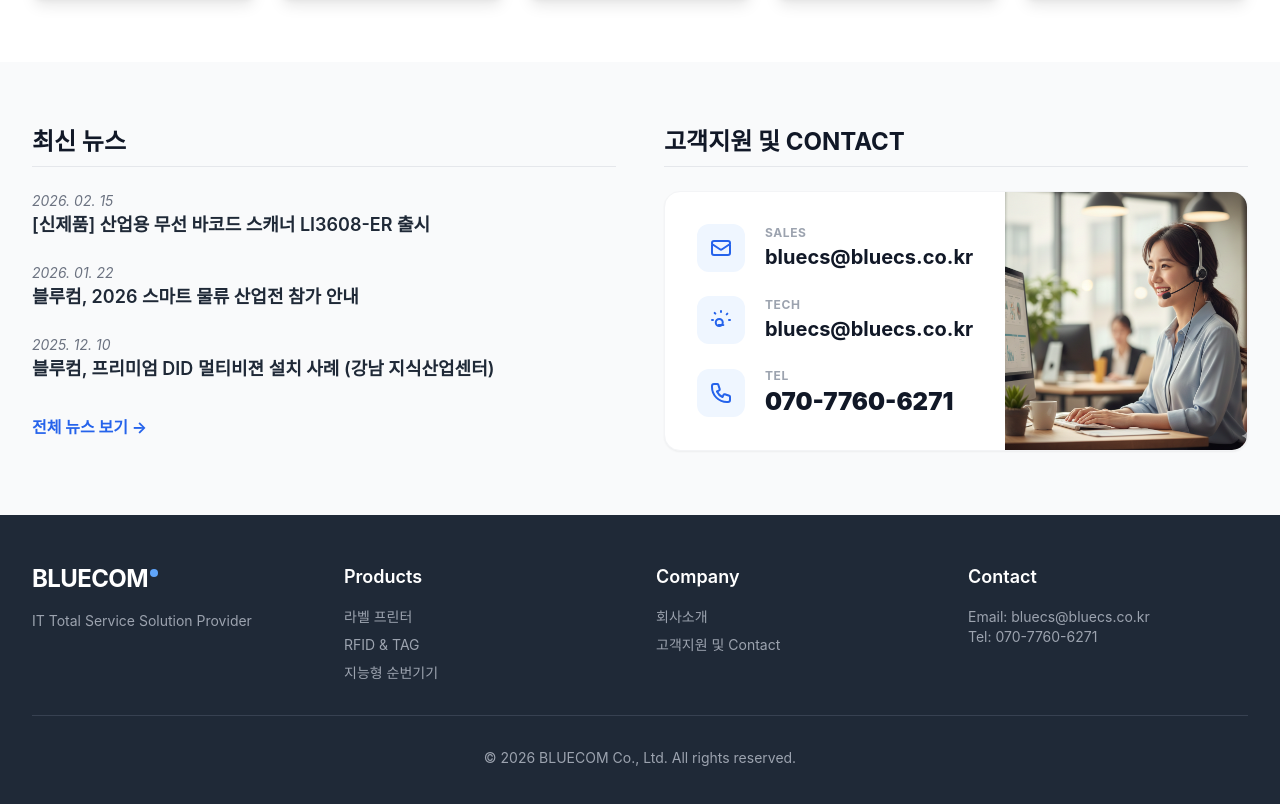
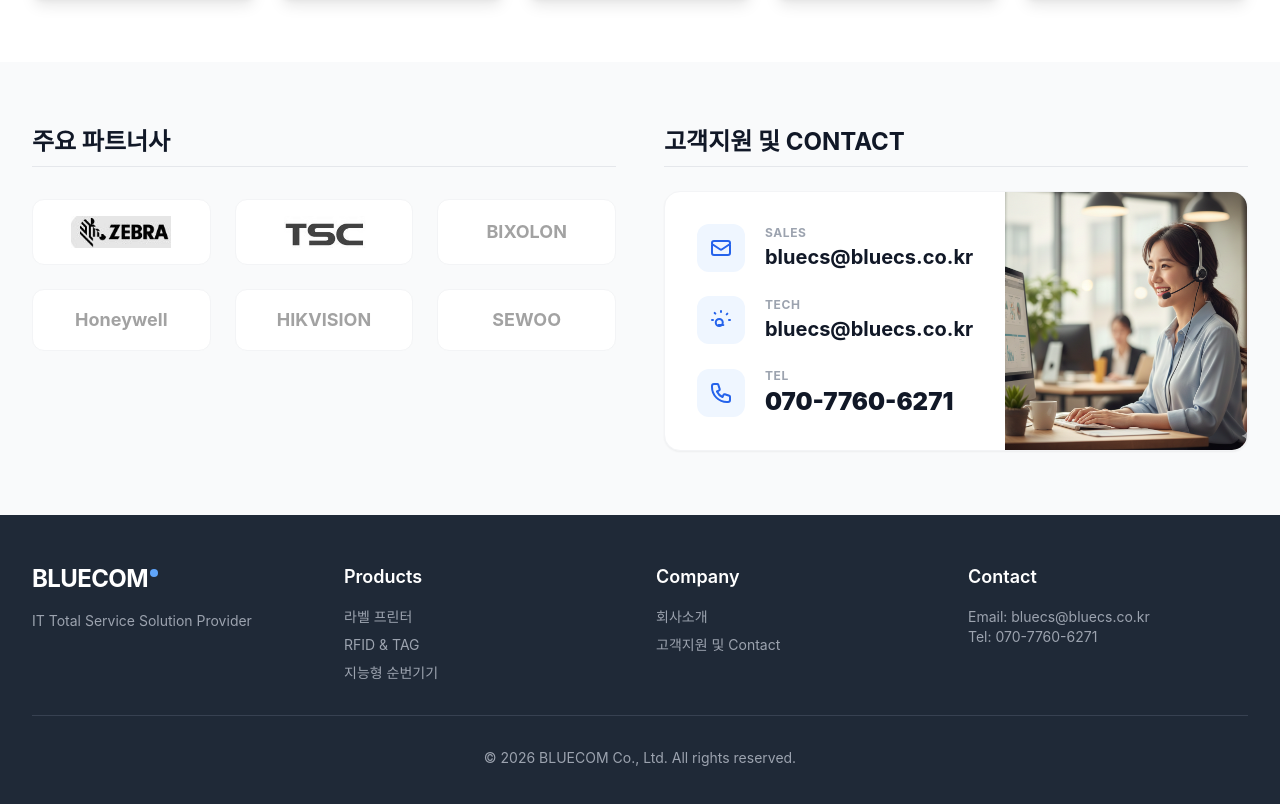
Before and after one commit to gmdcok-crypto/homep, a React (Vite) app: page / in a window 1280 px wide. Shown: the part 2167-2971 px from the top of the page. Built offline with nearby package versions, Linux system fonts and the light colour scheme.

Commit message:
Replace news section with major partner logos

```diff
--- a/src/components/SupportSection.jsx
+++ b/src/components/SupportSection.jsx
@@ -6,32 +6,29 @@
         <section className="py-16 bg-gray-50">
             <div className="container mx-auto px-4 sm:px-6 lg:px-8">
                 <div className="grid grid-cols-1 md:grid-cols-2 gap-12 text-left">
-                    {/* News */}
+                    {/* Major Partners */}
                     <div>
-                        <h2 className="text-2xl font-bold text-gray-900 mb-6 border-b pb-2 font-display">최신 뉴스</h2>
-                        <ul className="space-y-6">
-                            <li className="flex flex-col">
-                                <span className="text-sm text-gray-500 italic">2026. 02. 15</span>
-                                <a href="#" className="text-lg font-semibold text-gray-800 hover:text-blue-600 transition-colors">
-                                    [신제품] 산업용 무선 바코드 스캐너 LI3608-ER 출시
-                                </a>
-                            </li>
-                            <li className="flex flex-col">
-                                <span className="text-sm text-gray-500 italic">2026. 01. 22</span>
-                                <a href="#" className="text-lg font-semibold text-gray-800 hover:text-blue-600 transition-colors">
-                                    블루컴, 2026 스마트 물류 산업전 참가 안내
-                                </a>
-                            </li>
-                            <li className="flex flex-col">
-                                <span className="text-sm text-gray-500 italic">2025. 12. 10</span>
-                                <a href="#" className="text-lg font-semibold text-gray-800 hover:text-blue-600 transition-colors">
-                                    블루컴, 프리미엄 DID 멀티비젼 설치 사례 (강남 지식산업센터)
-                                </a>
-                            </li>
-                        </ul>
-                        <a href="#" className="inline-block mt-8 text-blue-600 font-bold hover:underline group">
-                            전체 뉴스 보기 <span className="inline-block transform group-hover:translate-x-1 transition-transform">&rarr;</span>
-                        </a>
+                        <h2 className="text-2xl font-bold text-gray-900 mb-6 border-b pb-2 font-display">주요 파트너사</h2>
+                        <div className="grid grid-cols-2 sm:grid-cols-3 gap-6 pt-2">
+                            <div className="flex items-center justify-center p-4 bg-white rounded-xl border border-gray-100 hover:shadow-md transition-all group">
+                                <img src="/images/zebra_logo.jpg" alt="Zebra" className="h-8 object-contain filter grayscale group-hover:grayscale-0 transition-all duration-300" />
+                            </div>
+                            <div className="flex items-center justify-center p-4 bg-white rounded-xl border border-gray-100 hover:shadow-md transition-all group">
+                                <img src="/images/tsc_logo.JPG" alt="TSC" className="h-8 object-contain filter grayscale group-hover:grayscale-0 transition-all duration-300" />
+                            </div>
+                            <div className="flex items-center justify-center p-4 bg-white rounded-xl border border-gray-100 hover:shadow-md transition-all group">
+                                <div className="text-gray-400 font-bold text-lg filter grayscale group-hover:grayscale-0 transition-all duration-300">BIXOLON</div>
+                            </div>
+                            <div className="flex items-center justify-center p-4 bg-white rounded-xl border border-gray-100 hover:shadow-md transition-all group">
+                                <div className="text-gray-400 font-bold text-lg filter grayscale group-hover:grayscale-0 transition-all duration-300">Honeywell</div>
+                            </div>
+                            <div className="flex items-center justify-center p-4 bg-white rounded-xl border border-gray-100 hover:shadow-md transition-all group">
+                                <div className="text-gray-400 font-bold text-lg filter grayscale group-hover:grayscale-0 transition-all duration-300">HIKVISION</div>
+                            </div>
+                            <div className="flex items-center justify-center p-4 bg-white rounded-xl border border-gray-100 hover:shadow-md transition-all group">
+                                <div className="text-gray-400 font-bold text-lg filter grayscale group-hover:grayscale-0 transition-all duration-300">SEWOO</div>
+                            </div>
+                        </div>
                     </div>
 
                     {/* Support & Contact */}
```
